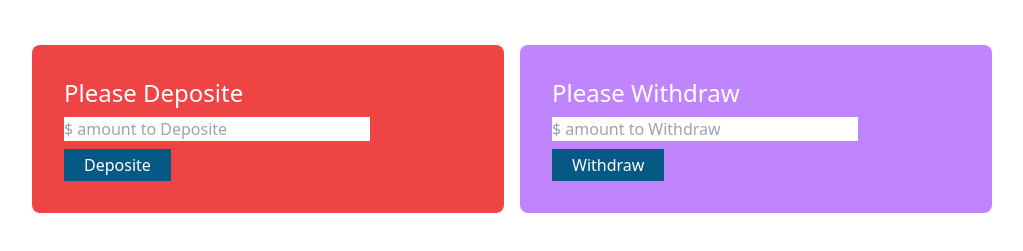
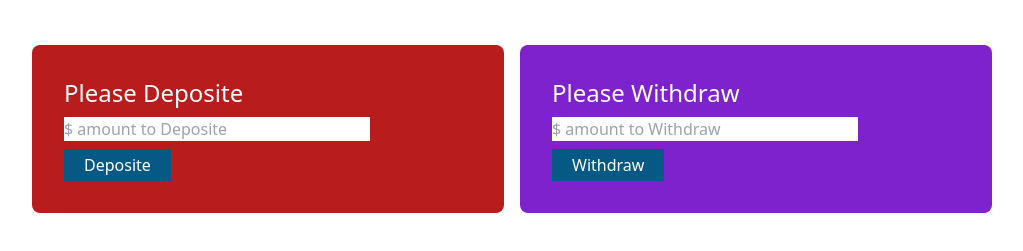
Before and after one commit to ARSahad/Simple-bank-website, a plain HTML site: page bank.html in a window 1280 px wide. Shown: the part 267-518 px from the top of the page, without its empty margins (128-1151 px from the left). Drawn offline with nearby package versions, Linux system fonts and the light colour scheme.

Commit message:
bank site

```diff
--- a/bank.html
+++ b/bank.html
@@ -30,12 +30,12 @@
         </section>
         <section class="mt-12">
             <div class="grid grid-cols-2 gap-4 w-9/12 mx-auto">
-                <div class="bg-red-500 p-8 rounded-lg">
+                <div class="bg-red-700 p-8 rounded-lg">
                     <h1 class="text-2xl text-white mb-2">Please Deposite</h1>
                     <input type="text" class="block mb-2 w-9/12" placeholder="$ amount to Deposite">
                     <button class="bg-sky-800 text-white px-5 py-1 hover:bg-blue-900">Deposite</button>
                 </div>
-                <div class="bg-purple-400 p-8 rounded-lg">
+                <div class="bg-purple-700 p-8 rounded-lg">
                     <h1 class="text-2xl text-white mb-2">Please Withdraw</h1>
                     <input type="text" class="block mb-2 w-9/12" placeholder="$ amount to Withdraw">
                     <button class="bg-sky-800 text-white px-5 py-1 hover:bg-blue-900">Withdraw</button>
```
